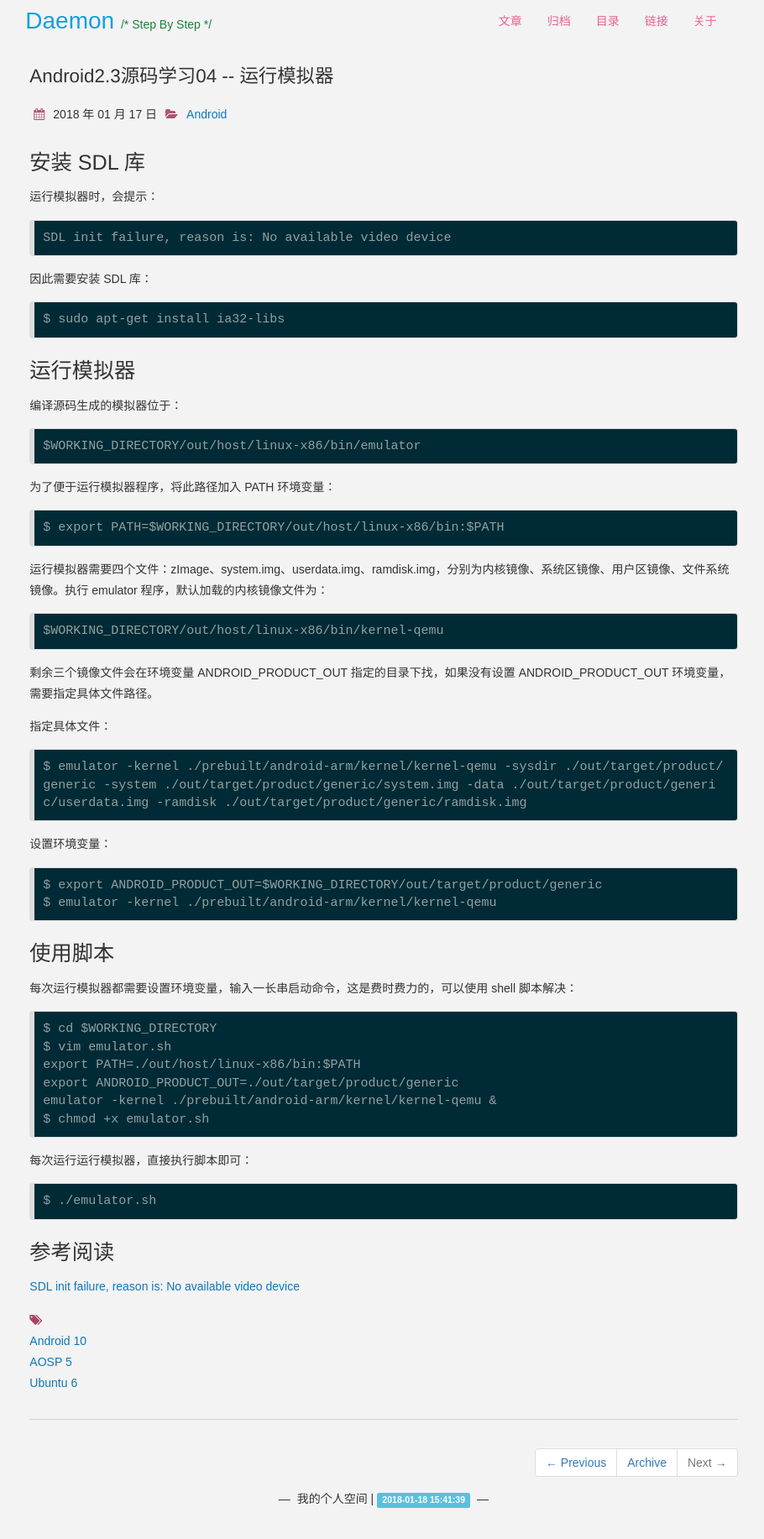
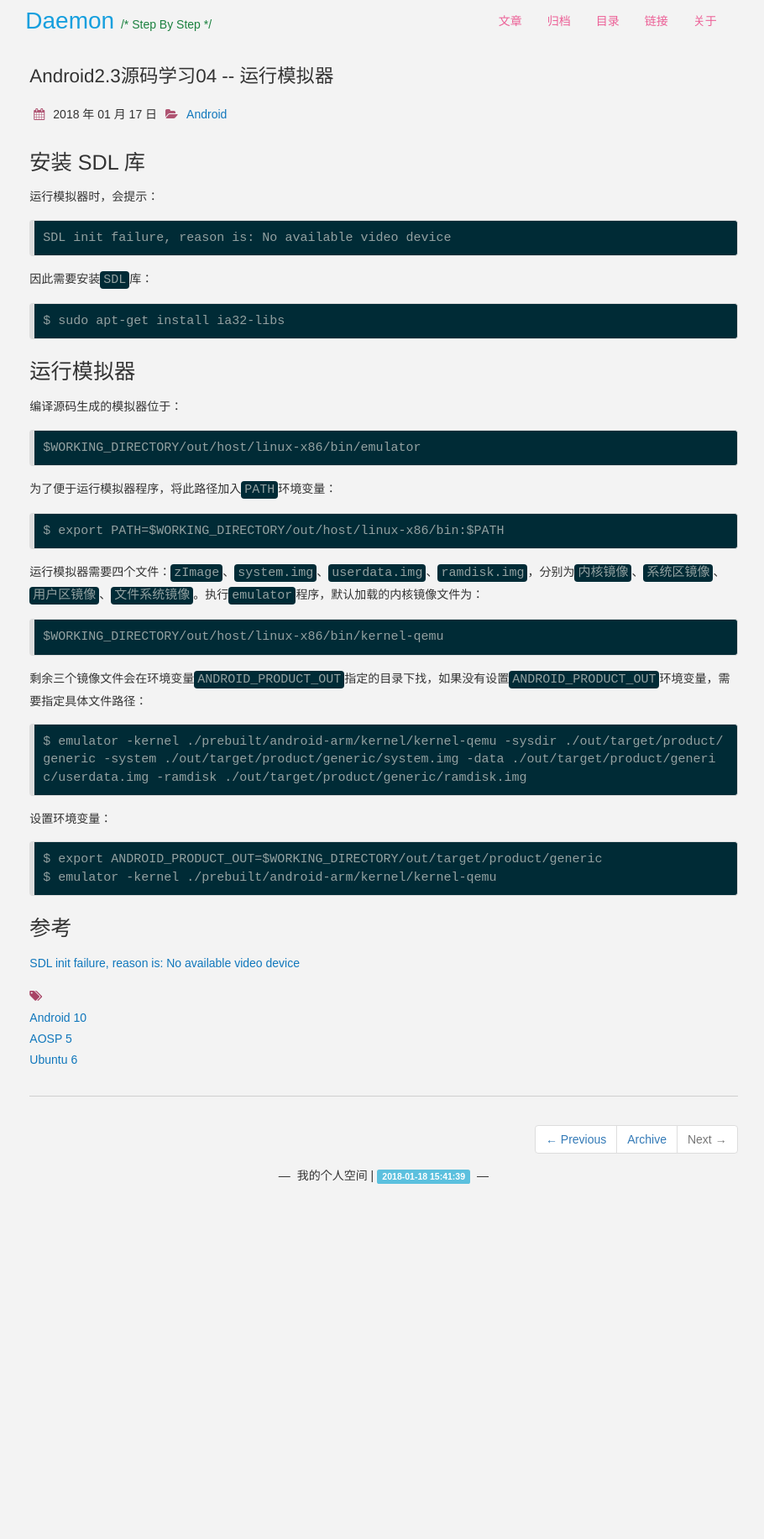
Before and after one commit to daemon369/daemon369.github.io, a Jekyll site: the page built from _posts/2018-01-17-01-aosp-2.3-004-launch-emulator.md, in a window 1280 px wide. Shown: the whole page at 84% size, without its empty margins (183-1093 px from the left). Built offline with Jekyll 4.4.1, drawn with Linux system fonts in a browser that asks for light colours; nearby versions of some CDN libraries; comment, search, counter and statistics services are not loaded; after the commit the page ends 1448 px from its top, so only the background shows below that.

Commit message:
launch android emulator

```diff
--- a/_posts/2018-01-17-01-aosp-2.3-004-launch-emulator.md
+++ b/_posts/2018-01-17-01-aosp-2.3-004-launch-emulator.md
@@ -16,7 +16,7 @@ date: 2018-01-17 23:35:00
 
     SDL init failure, reason is: No available video device
 
-因此需要安装 SDL 库：
+因此需要安装`SDL`库：
 
     $ sudo apt-get install ia32-libs
 
@@ -28,17 +28,15 @@ date: 2018-01-17 23:35:00
 
     $WORKING_DIRECTORY/out/host/linux-x86/bin/emulator
 
-为了便于运行模拟器程序，将此路径加入 PATH 环境变量：
+为了便于运行模拟器程序，将此路径加入`PATH`环境变量：
 
     $ export PATH=$WORKING_DIRECTORY/out/host/linux-x86/bin:$PATH
 
-运行模拟器需要四个文件：zImage、system.img、userdata.img、ramdisk.img，分别为内核镜像、系统区镜像、用户区镜像、文件系统镜像。执行 emulator 程序，默认加载的内核镜像文件为：
+运行模拟器需要四个文件：`zImage`、`system.img`、`userdata.img`、`ramdisk.img`，分别为`内核镜像`、`系统区镜像`、`用户区镜像`、`文件系统镜像`。执行`emulator`程序，默认加载的内核镜像文件为：
 
     $WORKING_DIRECTORY/out/host/linux-x86/bin/kernel-qemu
 
-剩余三个镜像文件会在环境变量 ANDROID_PRODUCT_OUT 指定的目录下找，如果没有设置 ANDROID_PRODUCT_OUT 环境变量，需要指定具体文件路径。
-
-指定具体文件：
+剩余三个镜像文件会在环境变量`ANDROID_PRODUCT_OUT`指定的目录下找，如果没有设置`ANDROID_PRODUCT_OUT`环境变量，需要指定具体文件路径：
 
     $ emulator -kernel ./prebuilt/android-arm/kernel/kernel-qemu -sysdir ./out/target/product/generic -system ./out/target/product/generic/system.img -data ./out/target/product/generic/userdata.img -ramdisk ./out/target/product/generic/ramdisk.img
 
@@ -47,22 +45,7 @@ date: 2018-01-17 23:35:00
     $ export ANDROID_PRODUCT_OUT=$WORKING_DIRECTORY/out/target/product/generic
     $ emulator -kernel ./prebuilt/android-arm/kernel/kernel-qemu
 
-# 使用脚本
-
-每次运行模拟器都需要设置环境变量，输入一长串启动命令，这是费时费力的，可以使用 shell 脚本解决：
-
-    $ cd $WORKING_DIRECTORY
-    $ vim emulator.sh
-    export PATH=./out/host/linux-x86/bin:$PATH
-    export ANDROID_PRODUCT_OUT=./out/target/product/generic
-    emulator -kernel ./prebuilt/android-arm/kernel/kernel-qemu &
-    $ chmod +x emulator.sh
-
-每次运行运行模拟器，直接执行脚本即可：
-
-    $ ./emulator.sh
-
-# 参考阅读
+# 参考
 
 [SDL init failure, reason is: No available video device
 ](http://stackoverflow.com/questions/4841908/sdl-init-failure-reason-is-no-available-video-device)
```
